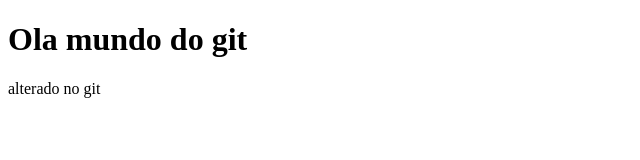
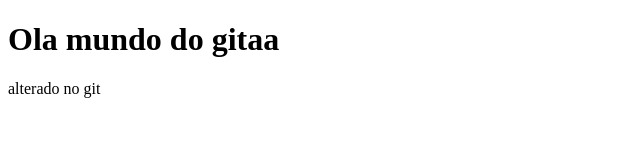
Before and after one commit to VFerrando96/GIT, a plain HTML site: page index.html in a window 1280 px wide. Shown: the full height of the page, 0-640 px from the left. Drawn offline with Linux system fonts and the light colour scheme.

Commit message:
Update index.html

```diff
--- a/index.html
+++ b/index.html
@@ -6,7 +6,7 @@
     <title>Iniciando o GIT</title>
 </head>
 <body>
-    <h1>Ola mundo do git</h1>
+    <h1>Ola mundo do gitaa</h1>
     <p>alterado no git</p>
 </body>
 </html>
```
